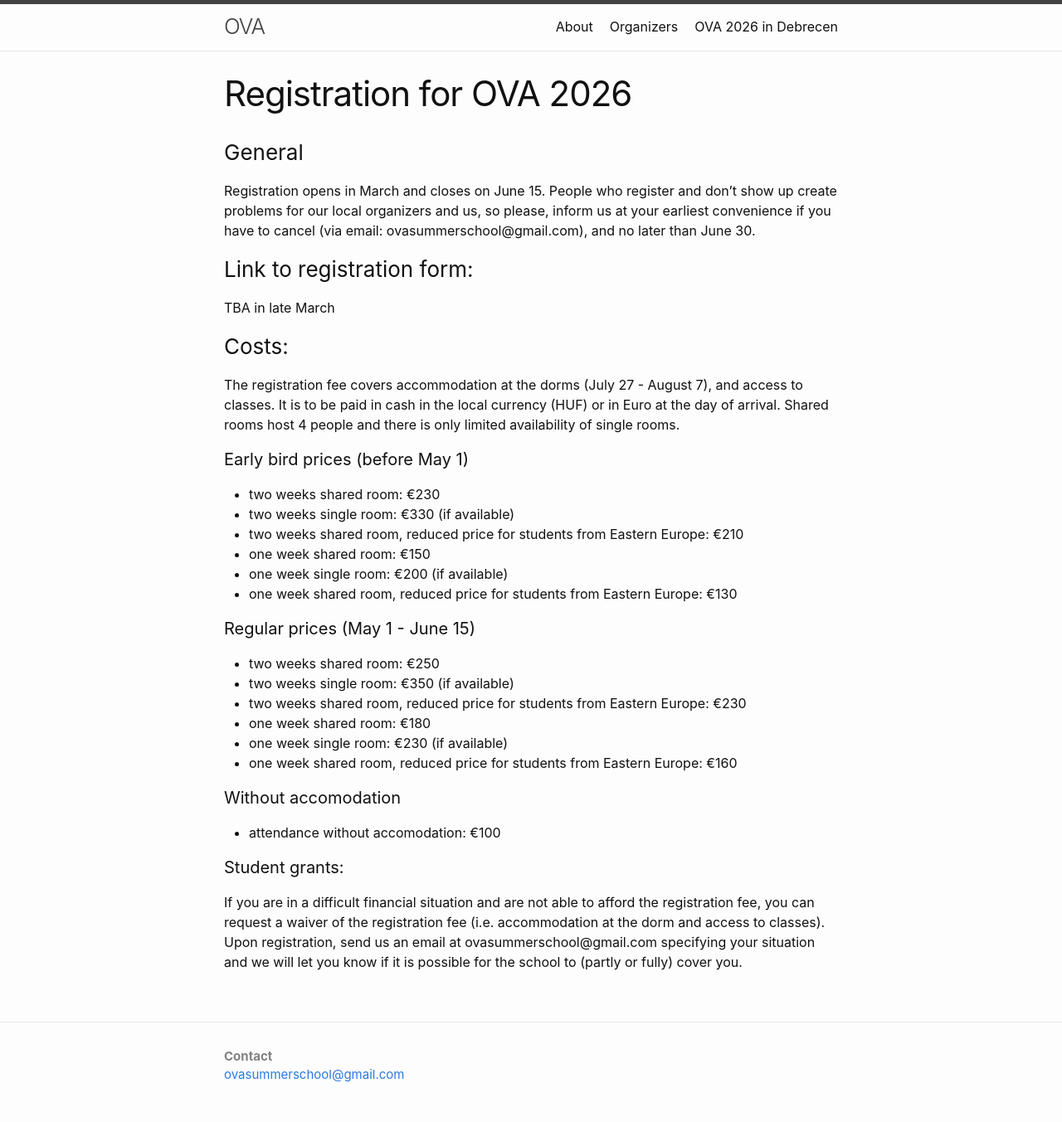
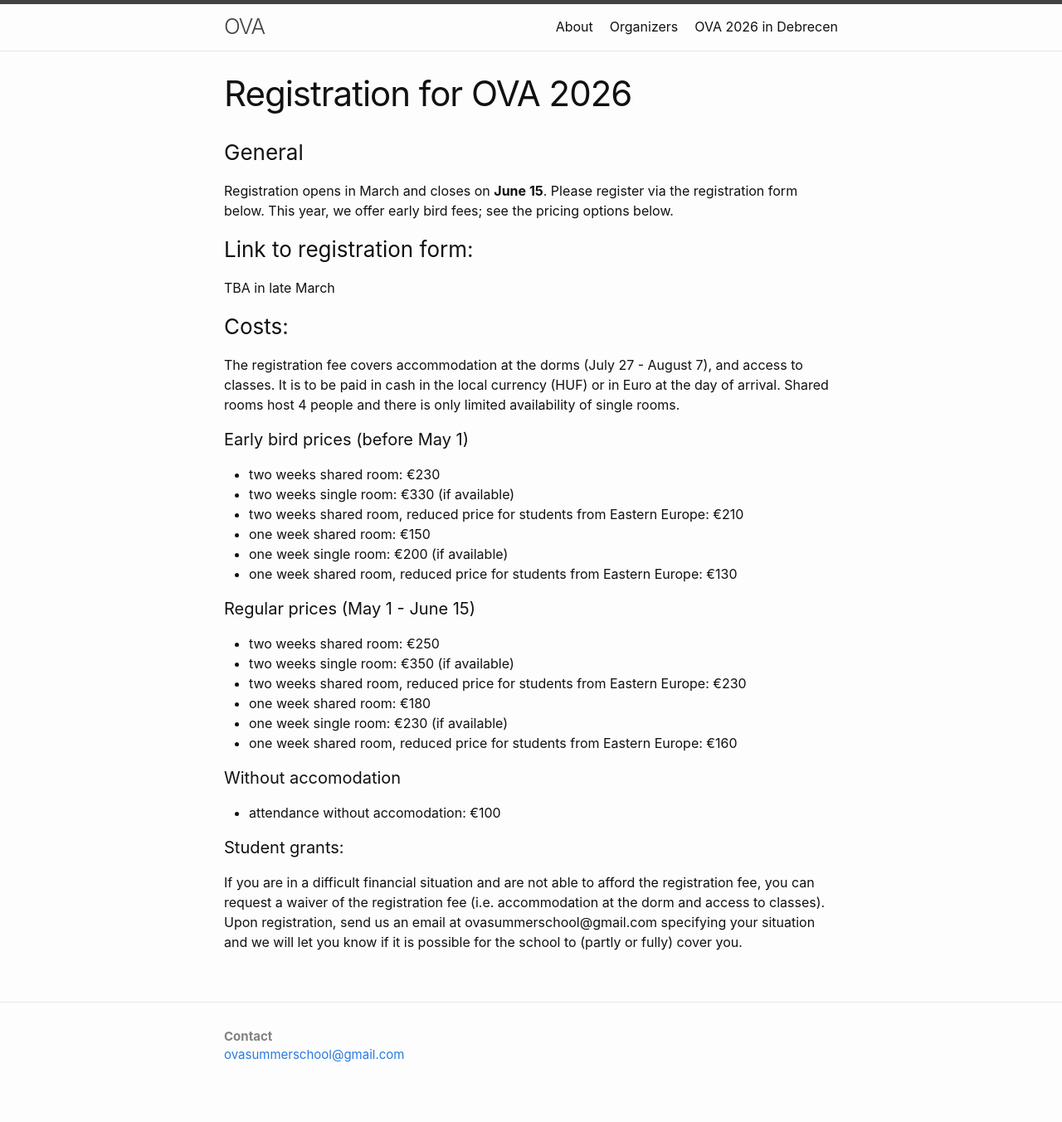
Before and after one commit to ovaschool/ovaschool.github.io, a Jekyll site: the page built from staticpages/ova2026-registration.markdown, in a window 1280 px wide. Shown: the whole page at 83% size. Built offline with Jekyll 4.4.1, drawn with Linux system fonts in a browser that asks for light colours; after the commit the page ends 1329 px from its top, so only the background shows below that.

Commit message:
Update ova2026-registration.markdown

```diff
--- a/staticpages/ova2026-registration.markdown
+++ b/staticpages/ova2026-registration.markdown
@@ -5,7 +5,7 @@
 exclude: true
 ---
 ### General
-Registration opens in March and closes on June 15. People who register and don't show up create problems for our local organizers and us, so please, inform us at your earliest convenience if you have to cancel (via email: ovasummerschool@gmail.com), and no later than June 30.
+Registration opens in March and closes on **June 15**. Please register via the registration form below. This year, we offer early bird fees; see the pricing options below.
 
 ### Link to registration form:
 TBA in late March
```
